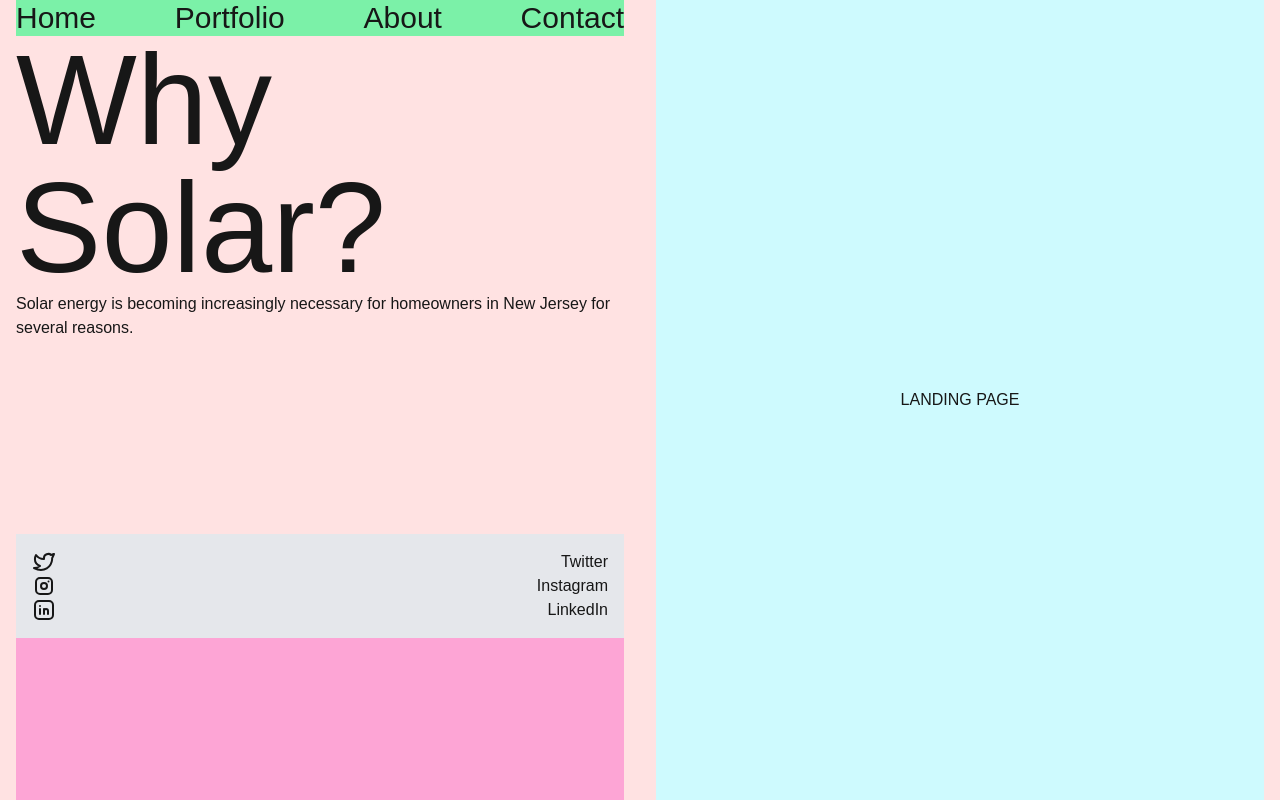
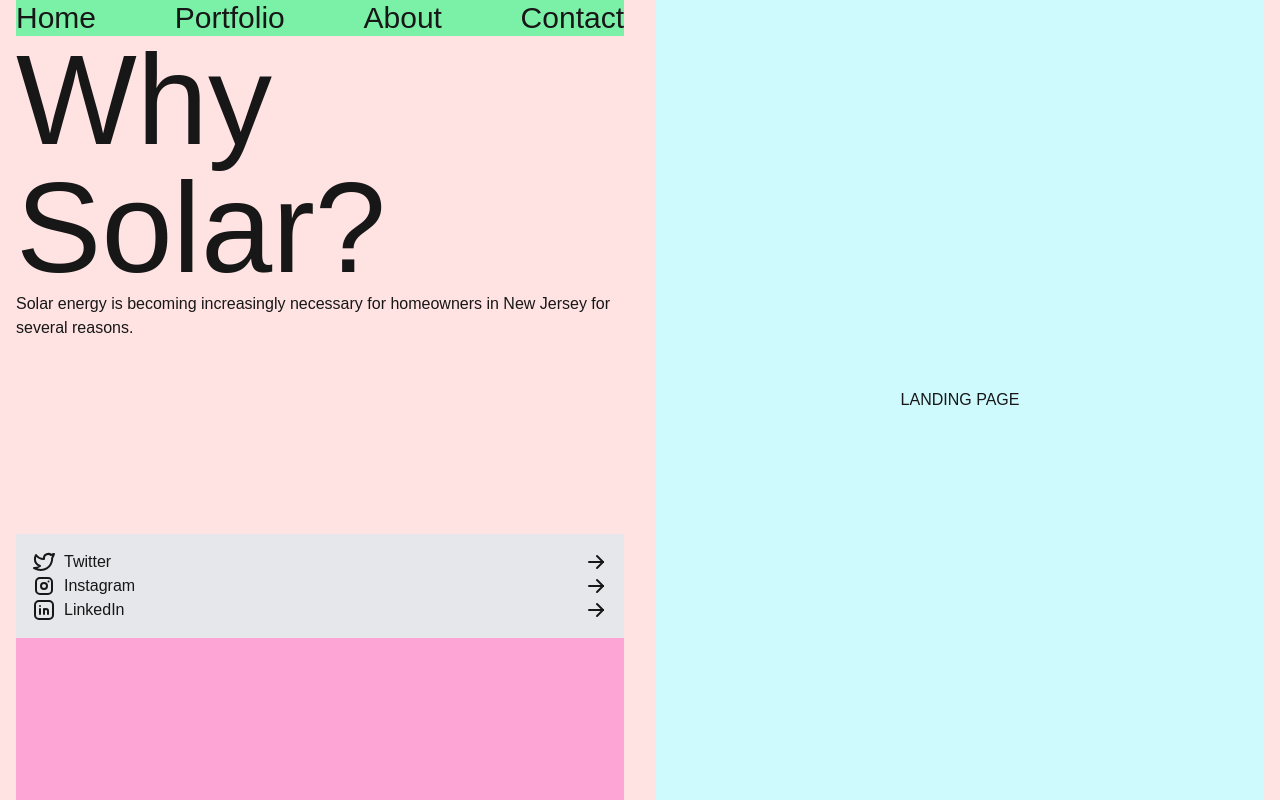
Before and after one commit to kingmadeit/solaris_mundus, a Next.js app: page / in a window 1280 px wide. Built offline with nearby package versions, Linux system fonts and the light colour scheme.

Commit message:
add arrow-right icon to social link

```diff
--- a/src/components/SocialLink.tsx
+++ b/src/components/SocialLink.tsx
@@ -1,6 +1,7 @@
 import React from 'react'
 import {SmartLink} from '@/components/index'
 import { TSocialLink } from '@/types/types';
+import {IconArrowRight} from '@tabler/icons-react';
 
 type SocialLinkProps = {
   link: TSocialLink
@@ -10,8 +11,11 @@ const SocialLink = ({link}: SocialLinkProps) => {
   const { href, icon: Icon, name } = link;
   return (
     <SmartLink className='w-full flex justify-between' href={href} target='_blank' rel='noopener noreferrer'>
-      {Icon && <Icon className='w-6 h-6' />}
-      <span className='label'>{name}</span>
+      <div className='w-90 h-5 flex space-x-2'>
+        {Icon && <Icon className='w-6 h-6' />}
+        <span className='label'>{name}</span>
+      </div>
+      <IconArrowRight className='w-6 h-6'/>
     </SmartLink>
   )
 }
```
